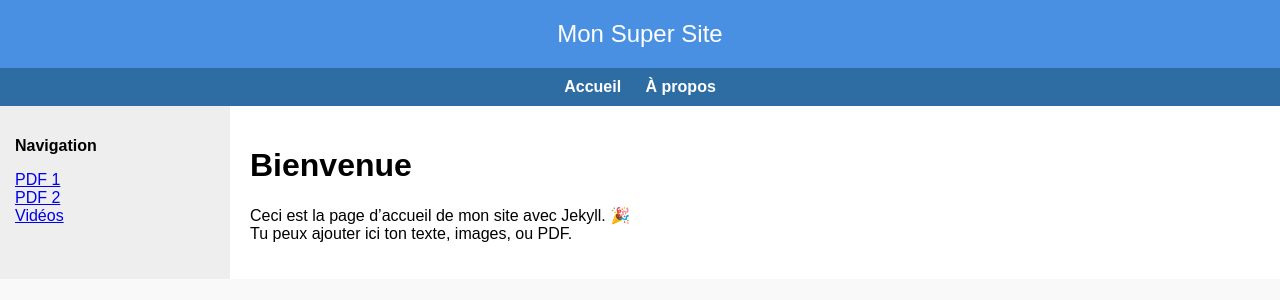
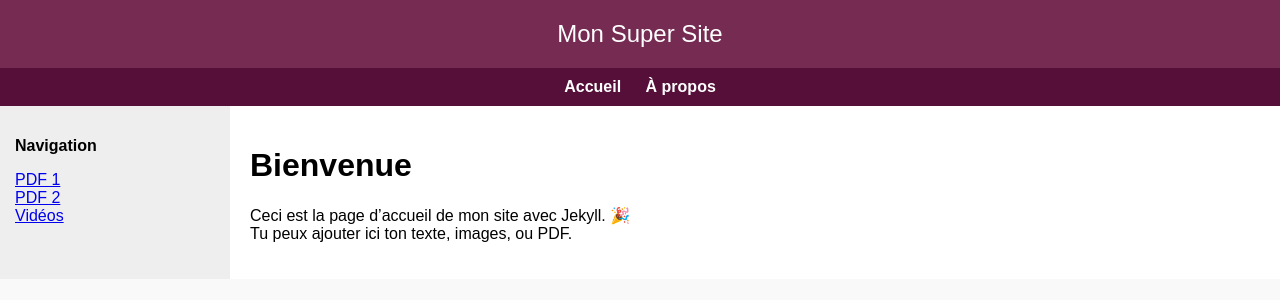
Before and after one commit to bdaire/bdaire.github.io, a Jekyll site: the page built from index.md, in a window 1280 px wide. Shown: the top 300 px of the page. Built offline with Jekyll 4.4.1, drawn with Linux system fonts in a browser that asks for light colours.

Commit message:
Update default.html

```diff
--- a/_layouts/default.html
+++ b/_layouts/default.html
@@ -5,8 +5,8 @@
   <title>{{ page.title }}</title>
   <style>
     body { font-family: Arial; margin: 0; background: #f9f9f9; }
-    header { background: #4A90E2; color: white; padding: 20px; font-size: 24px; text-align: center; }
-    nav { background: #2E6DA4; padding: 10px; text-align: center; }
+    header { background: #762b53; color: white; padding: 20px; font-size: 24px; text-align: center; }
+    nav { background: #550f39; padding: 10px; text-align: center; }
     nav a { color: white; margin: 0 10px; text-decoration: none; font-weight: bold; }
     .container { display: flex; }
     aside { width: 200px; background: #eee; padding: 15px; }
```
